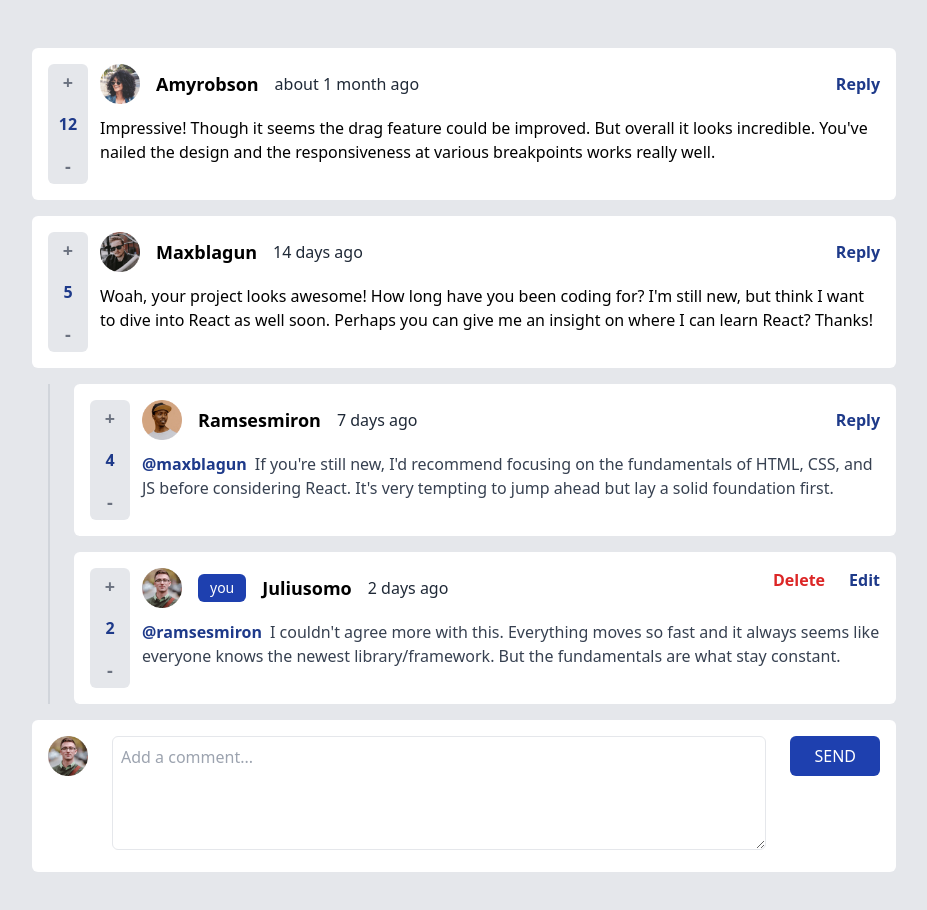
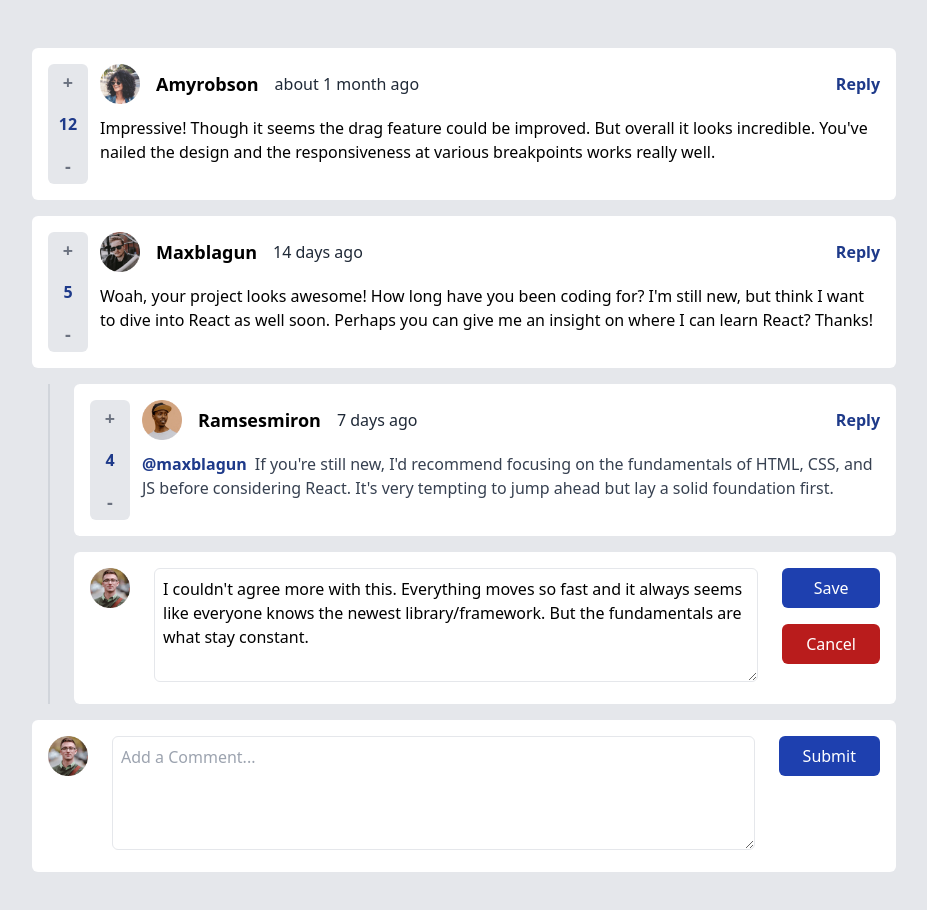
Before and after one commit to AhmedLebda/Frontend-Mentor-Comment-Section, a React (Vite) app: page / in a window 1280 px wide. Both pictures are taken after a click on the button "Edit". Shown: the top 910 px of the page, without its empty margins (176-1103 px from the left). Built offline with nearby package versions, Linux system fonts and the light colour scheme.

Commit message:
feat: implement edit comment functionality

```diff
--- a/src/components/add-comment/AddComment.tsx
+++ b/src/components/add-comment/AddComment.tsx
@@ -13,15 +13,23 @@ interface AddComment {
 interface AddReply {
     action: 'reply'
     id: number
+    replyingTo: string
     handleSubmitReply: () => void
 }
 
-type AddCommentProps = AddComment | AddReply;
+interface EditComment {
+    action: 'edit'
+    id: number
+    content: string
+    handleSubmitEdit: () => void
+}
+
+type AddCommentProps = AddComment | AddReply | EditComment;
 
 const AddComment = (props: AddCommentProps) => {
     const { currentUser } = useCurrentUser();
 
-    const { addComment, replyComment } = useCommentsContext();
+    const { addComment, replyComment, updateComment } = useCommentsContext();
 
     const {
         register,
@@ -29,6 +37,8 @@ const AddComment = (props: AddCommentProps) => {
         formState: { errors },
         reset
     } = useForm<Input>()
+
+    const showCancelButton = props.action === 'reply' || props.action === 'edit'
 
     const submit: SubmitHandler<Input> = (data) => {
 
@@ -42,8 +52,14 @@ const AddComment = (props: AddCommentProps) => {
         }
         if (props.action === "reply") {
             const { id, handleSubmitReply } = props
+            commentObject.replyingTo = props.replyingTo
             replyComment(id, commentObject)
             handleSubmitReply()
+        }
+        else if (props.action === 'edit') {
+            const { id, handleSubmitEdit } = props
+            updateComment(id, data.comment)
+            handleSubmitEdit()
         } else {
             addComment(commentObject)
         }
@@ -51,15 +67,31 @@ const AddComment = (props: AddCommentProps) => {
         reset()
     };
 
+    let submitButtonText: string = 'Submit'
+    if (props.action === 'edit') {
+        submitButtonText = "Save"
+    } else if (props.action === 'reply') {
+        submitButtonText = "Reply"
+    }
+    const handleCancelClick = () => {
+        if (props.action === 'reply') {
+            props.handleSubmitReply()
+        } else if (props.action === 'edit') {
+            props.handleSubmitEdit()
+        }
+    }
     return (
 
         <form onSubmit={handleSubmit(submit)} className=" bg-white p-4  rounded-md mb-4 grid grid-cols-2 md:grid-cols-[auto_1fr_auto] items-start gap-6">
             <Avatar src={currentUser.image.png} alt={currentUser.username} />
             <div className="col-span-2 row-start-1 md:col-span-1 md:col-start-2">
-                <textarea {...register("comment", { required: true })} id="comment" placeholder="Add a comment..." rows={4} className="border p-2 rounded-md  w-full"></textarea>
+                <textarea defaultValue={props.action === "edit" ? props.content : undefined} {...register("comment", { required: true })} id="comment" placeholder={`Add a ${props.action === 'comment' ? "Comment" : "Reply"}...`} rows={4} className="border p-2 rounded-md  w-full"></textarea>
                 {errors["comment"] && <span>This field is required</span>}
             </div>
-            <button className="bg-blue-800 text-white py-2 px-6 rounded-md uppercase justify-self-end">send</button>
+            <div className="justify-self-end flex flex-col gap-4">
+                <button className="bg-blue-800 text-white py-2 px-6 rounded-md capitalize ">{submitButtonText}</button>
+                {showCancelButton && <button type="button" className="bg-red-700 text-white py-2 px-6 rounded-md capitalize" onClick={handleCancelClick}>cancel</button>}
+            </div>
         </form>
     )
 }
--- a/src/components/comment/Comment.tsx
+++ b/src/components/comment/Comment.tsx
@@ -3,6 +3,8 @@ import CommentBody from "./CommentBody";
 import CommentScore from "./CommentScore";
 import CommentActions from "./CommentActions";
 import { Comment as CommentProps } from "../../types";
+
+interface CommentActions { onReplyClick: (id: number) => void, onEditClick: (id: number) => void }
 
 const Comment = ({
   id,
@@ -11,10 +13,10 @@ const Comment = ({
   createdAt,
   content,
   replyingTo,
-  onReplyClick
-}: CommentProps & { onReplyClick: (id: number) => void }) => {
-  const { username, image } = user;
-  const avatar = image.png;
+  onReplyClick,
+  onEditClick
+}: CommentProps & CommentActions) => {
+
 
 
   return (
@@ -26,13 +28,13 @@ const Comment = ({
 
         <div className="col-span-2 row-start-1 md:col-span-1 md:col-start-2">
           <CommentHeader
-            username={username}
-            avatar={avatar}
+            username={user.username}
+            avatar={user.image.png}
             timestamp={createdAt}
           />
         </div>
 
-        <CommentActions username={user.username} id={id} handleReply={onReplyClick} />
+        <CommentActions username={user.username} id={id} handleReply={onReplyClick} handleEdit={onEditClick} />
 
         <div className="col-span-2 row-start-2   md:col-start-2">
           <CommentBody content={content} replyingTo={replyingTo} />
--- a/src/components/comment/CommentActions.tsx
+++ b/src/components/comment/CommentActions.tsx
@@ -1,9 +1,9 @@
 import { useCommentsContext } from "../../contexts/CommentsProvider";
 import { useCurrentUser } from "../../contexts/CurrentUser"
 
-interface CommentActionsProps { username: string, id: number, handleReply: (id: number) => void }
+interface CommentActionsProps { username: string, id: number, handleReply: (id: number) => void, handleEdit: (id: number) => void }
 
-const CommentActions = ({ username, id, handleReply }: CommentActionsProps) => {
+const CommentActions = ({ username, id, handleReply, handleEdit }: CommentActionsProps) => {
     const { currentUser } = useCurrentUser();
     const { removeComment } = useCommentsContext();
 
@@ -15,7 +15,7 @@ const CommentActions = ({ username, id, handleReply }: CommentActionsProps) => {
     return (
         <div className="flex items-center md:items-start justify-end gap-6">
             <button className="font-bold text-red-600" onClick={() => removeComment(id)}>Delete</button>
-            <button className="font-bold text-blue-900">Edit</button>
+            <button className="font-bold text-blue-900" onClick={() => handleEdit(id)}>Edit</button>
         </div>)
 }
 
--- a/src/components/comment/CommentHeader.tsx
+++ b/src/components/comment/CommentHeader.tsx
@@ -13,7 +13,7 @@ const CommentHeader = ({ avatar, username, timestamp }: CommentHeaderProps) => {
 
   const date = formatDistance(new Date(timestamp), new Date(), { addSuffix: true });
   return (
-    <div className="flex items-center gap-4 ">
+    <div className="flex items-center gap-4 flex-wrap">
 
       <Avatar src={avatar} alt={username} />
       {currentUser.username === username && <span className=" bg-blue-800 text-white rounded-md text-sm py-1 px-3">you</span>}
--- a/src/components/comment/CommentsList.tsx
+++ b/src/components/comment/CommentsList.tsx
@@ -7,22 +7,36 @@ import AddComment from "../add-comment/AddComment";
 const CommentsList = () => {
   const { comments } = useCommentsContext();
   const [replyToCommentId, setReplyToCommentId] = useState<null | number>(null);
+  const [editCommentId, setEditCommentId] = useState<null | number>(null)
+
 
   const handleReplyClick = (id: number) => {
     setReplyToCommentId(id);
+    setEditCommentId(null);
   };
 
   const handleSubmitReply = () => {
     setReplyToCommentId(null);
   };
 
+  const handleEditClick = (id: number) => {
+    setEditCommentId(id);
+    setReplyToCommentId(null);
+  }
+
+  const handleSubmitEdit = () => {
+    setEditCommentId(null);
+  }
+
   const renderComments = (comments: CommentType[]) => {
     return comments.map((comment) => {
       return (
         <div key={comment.id}>
-          <Comment {...comment} onReplyClick={handleReplyClick} />
+          {editCommentId === comment.id ?
+            <AddComment action="edit" id={comment.id} handleSubmitEdit={handleSubmitEdit} content={comment.content} />
+            : <Comment {...comment} onReplyClick={handleReplyClick} onEditClick={handleEditClick} />}
           {replyToCommentId === comment.id && (
-            <AddComment action="reply" id={comment.id} handleSubmitReply={handleSubmitReply} />
+            <AddComment action="reply" id={comment.id} handleSubmitReply={handleSubmitReply} replyingTo={comment.user.username} />
           )}
           {comment.replies.length > 0 && (
             <div className="pl-6 ml-4 border-l-2 border-gray-300">
--- a/src/contexts/CommentsProvider.tsx
+++ b/src/contexts/CommentsProvider.tsx
@@ -1,6 +1,6 @@
 import { createContext, PropsWithChildren, useContext, useReducer } from "react";
 import data from "../../data.json"
-import { Action, ActionType, Comment, CommentActionTypes, Data, RemoveCommentPayload, ReplyCommentPayload } from "../types";
+import { Action, ActionType, Comment, CommentActionTypes, Data, RemoveCommentPayload, ReplyCommentPayload, UpdateCommentPayload } from "../types";
 
 const { comments: initialComments } = data as Data;
 
@@ -11,7 +11,7 @@ interface Context {
 
 const CommentsContext = createContext<Context>({ comments: initialComments, dispatch: () => null })
 
-function updateReplies(comments: Comment[], action: Action<CommentActionTypes.ReplyComment, ReplyCommentPayload>): Comment[] {
+function addReply(comments: Comment[], action: Action<CommentActionTypes.ReplyComment, ReplyCommentPayload>): Comment[] {
     return comments.map(comment => {
         // Check if the current comment is the one we're replying to
         if (comment.id === action.payload.id) {
@@ -25,7 +25,28 @@ function updateReplies(comments: Comment[], action: Action<CommentActionTypes.Re
         if (comment.replies) {
             return {
                 ...comment,
-                replies: updateReplies(comment.replies, action),
+                replies: addReply(comment.replies, action),
+            };
+        }
+
+        return comment;
+    });
+}
+function updateComment(comments: Comment[], action: Action<CommentActionTypes.UpdateComment, UpdateCommentPayload>): Comment[] {
+    return comments.map(comment => {
+        // Check if the current comment is the one we're replying to
+        if (comment.id === action.payload.id) {
+            return {
+                ...comment,
+                content: action.payload.content,
+            };
+        }
+
+        // If the comment has replies, recursively update them
+        if (comment.replies.length) {
+            return {
+                ...comment,
+                replies: updateComment(comment.replies, action),
             };
         }
 
@@ -63,9 +84,9 @@ const reducer = (state: Comment[], action: ActionType): Comment[] => {
         case CommentActionTypes.RemoveComment:
             return removeComment(state, action);
         case CommentActionTypes.UpdateComment:
-            return state.map(comment => comment.id === action.payload.id ? { ...comment, content: action.payload.content } : comment)
+            return updateComment(state, action)
         case CommentActionTypes.ReplyComment:
-            return updateReplies(state, action)
+            return addReply(state, action)
         default:
             return state
     }
```
